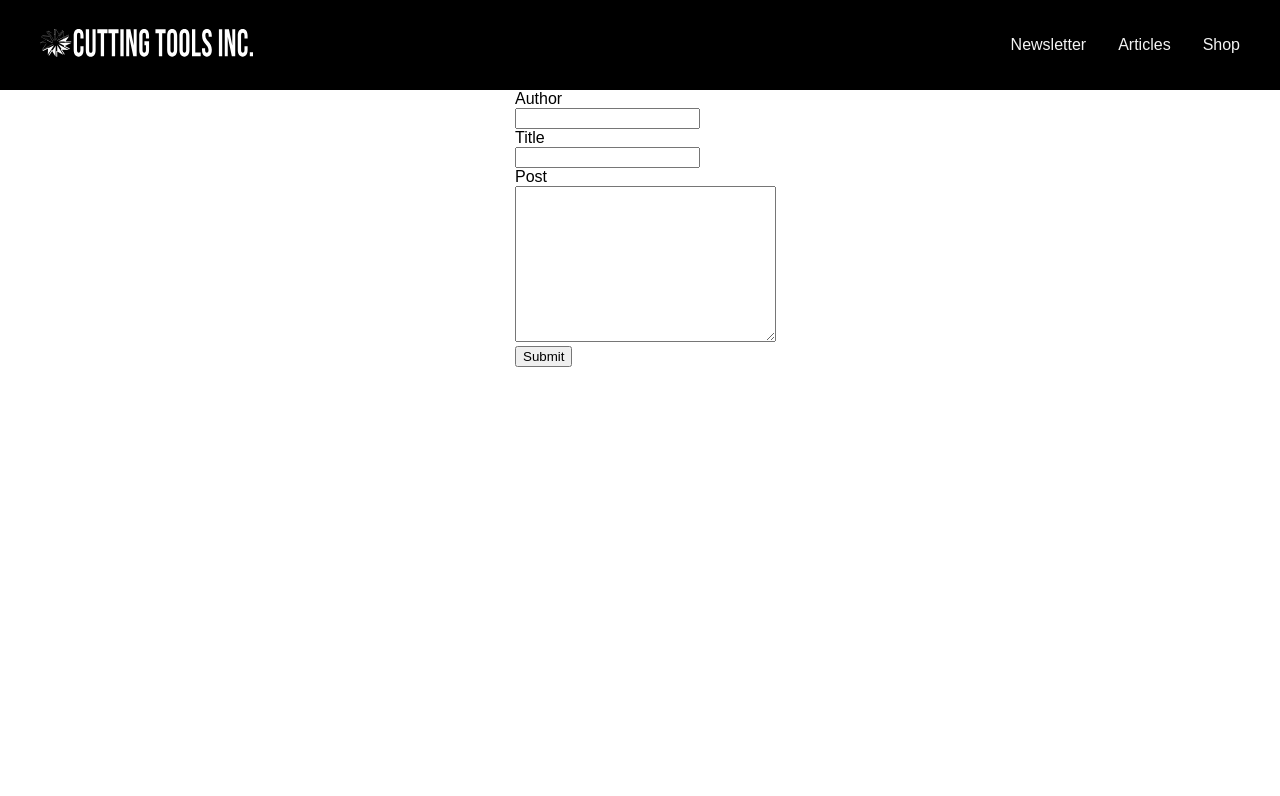
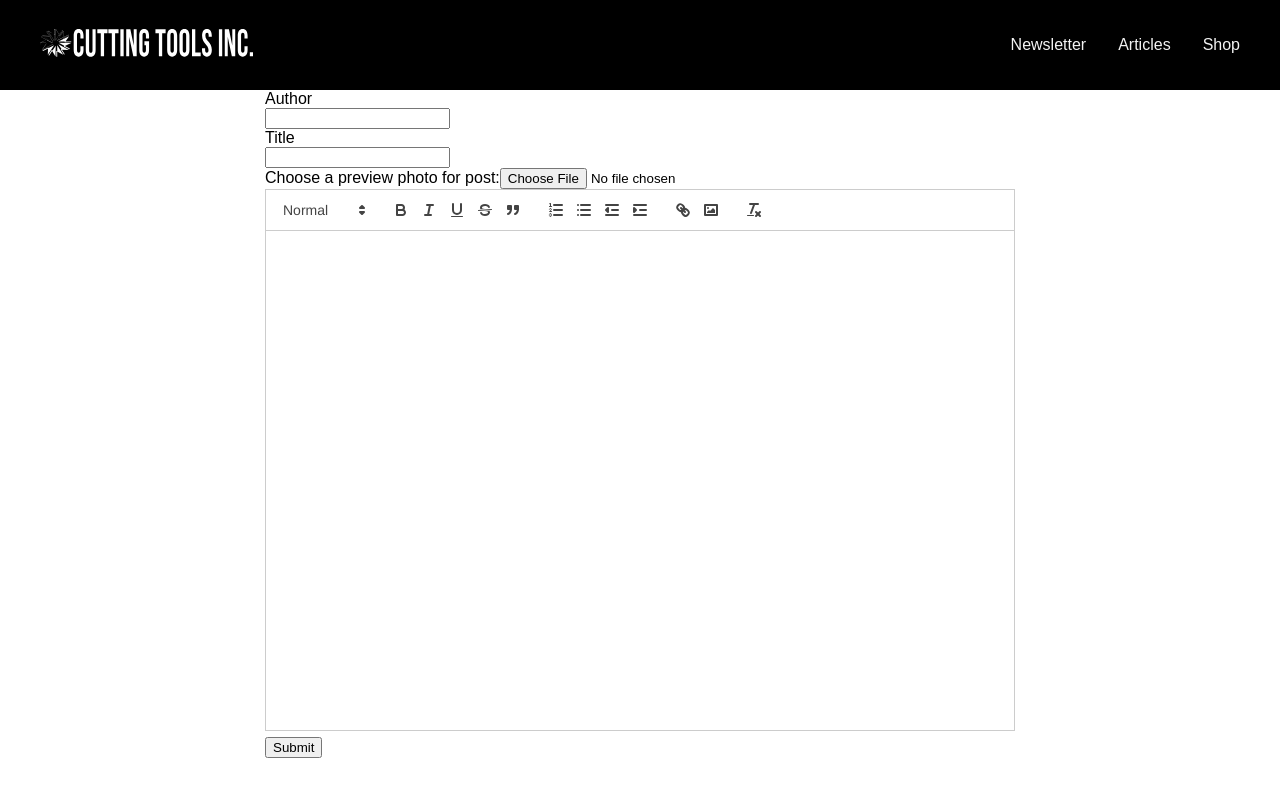
Before and after one commit to hobbs9458/cti_blog, a Next.js app: page /admin/post in a window 1280 px wide. Shown: the top 796 px of the page. Built offline with nearby package versions, Linux system fonts and the light colour scheme; a web font is replaced by a local one.

Commit message:
started implementing file uploads and quill on admin/post page

```diff
--- a/app/admin/post/page.jsx
+++ b/app/admin/post/page.jsx
@@ -4,32 +4,67 @@ import { useState } from 'react';
 
 import styles from './page.module.css';
 
+import Quill from '@/app/components/Quill';
+
 export default function Post() {
-  const [author, setAuthor] = useState('');
-  const [title, setTitle] = useState('');
-  const [post, setPost] = useState('');
+  const [quillValue, setQuillValue] = useState('');
+
+  const [formData, setFormData] = useState({
+    author: '',
+    title: '',
+    fileInput: null,
+  });
+
+  function handleInputChange(e) {
+    const { name, value, type, files } = e.target;
+
+    if (type === 'file') {
+      setFormData({
+        ...formData,
+        [name]: files[0],
+      });
+    } else {
+      setFormData({
+        ...formData,
+        [name]: value,
+      });
+    }
+  }
 
   async function handleSubmit(e) {
     e.preventDefault();
-    console.log('POSTING');
+
+    const formDataToSend = new FormData();
+
+    for (const key in formData) {
+      formDataToSend.append(key, formData[key]);
+    }
+
+    formDataToSend.append('quillValue', quillValue);
 
     const requestOptions = {
       method: 'POST',
-      headers: { 'Content-Type': 'application/json' },
-      body: JSON.stringify({
-        title,
-        author,
-        body: post,
-      }),
+      // body: JSON.stringify(formDataToSend),
+      body: formDataToSend,
     };
+
+    console.log('form DATA', formDataToSend);
 
     const res = await fetch('http://localhost:3000/api/post', requestOptions);
     const data = await res.json();
-    console.log(data);
+    console.log('DATA', data);
 
-    setAuthor('');
-    setTitle('');
-    setPost('');
+    setFormData((prevFormData) => {
+      const newFormData = { ...prevFormData };
+
+      for (const key in newFormData) {
+        newFormData[key] = '';
+      }
+
+      return newFormData;
+    });
+
+    setQuillValue(null);
   }
 
   return (
@@ -41,8 +76,8 @@ export default function Post() {
         type='text'
         name='author'
         id='author'
-        onChange={(e) => setAuthor(e.target.value)}
-        value={author}
+        onChange={handleInputChange}
+        value={formData.author}
       />
 
       <label htmlFor='title' className={styles.label}>
@@ -52,21 +87,22 @@ export default function Post() {
         type='text'
         name='title'
         id='title'
-        onChange={(e) => setTitle(e.target.value)}
-        value={title}
+        onChange={handleInputChange}
+        value={formData.title}
       />
 
-      <label htmlFor='post' className={styles.label}>
-        Post
-      </label>
-      <textarea
-        name='post'
-        id='post'
-        cols='30'
-        rows='10'
-        onChange={(e) => setPost(e.target.value)}
-        value={post}
-      ></textarea>
+      <br></br>
+
+      <label htmlFor='img-file-upload'>Choose a preview photo for post:</label>
+      <input
+        type='file'
+        id='img-file-upload'
+        name='img-file-upload'
+        accept='image/png, image/jpeg'
+        onChange={handleInputChange}
+      />
+
+      <Quill setQuillValue={setQuillValue} quillValue={quillValue} />
       <button>Submit</button>
     </form>
   );
--- a/app/admin/post/page.module.css
+++ b/app/admin/post/page.module.css
@@ -1,6 +1,6 @@
 .form {
   width: 90vw;
-  max-width: 250px;
+  max-width: 750px;
   margin: 0 auto;
 }
 
--- a/app/api/post/route.js
+++ b/app/api/post/route.js
@@ -8,7 +8,10 @@ export const dynamic = 'force-dynamic';
 export async function POST(request) {
   await dbConnect();
 
-  const blogPost = await request.json();
+  const blogPost = await request.formData();
+  console.log(blogPost);
+
+  // const blogPost = await request.json();
   const post = await Blog.create(blogPost);
 
   return NextResponse.json(post, {
--- /dev/null
+++ b/app/components/Quill.jsx
@@ -0,0 +1,52 @@
+// import ReactQuill from 'react-quill';
+import 'react-quill/dist/quill.snow.css';
+import styles from './Quill.module.css';
+import { useMemo } from 'react';
+import dynamic from 'next/dynamic';
+
+const modules = {
+  toolbar: [
+    [{ header: [1, 2, false] }],
+    ['bold', 'italic', 'underline', 'strike', 'blockquote'],
+    [
+      { list: 'ordered' },
+      { list: 'bullet' },
+      { indent: '-1' },
+      { indent: '+1' },
+    ],
+    ['link', 'image'],
+    ['clean'],
+  ],
+};
+
+const formats = [
+  'header',
+  'bold',
+  'italic',
+  'underline',
+  'strike',
+  'blockquote',
+  'list',
+  'bullet',
+  'indent',
+  'link',
+  'image',
+];
+
+export default function Quill({ quillValue, setQuillValue }) {
+  const ReactQuill = useMemo(
+    () => dynamic(() => import('react-quill'), { ssr: false }),
+    []
+  );
+
+  return (
+    <ReactQuill
+      className={styles.quill}
+      theme='snow'
+      modules={modules}
+      formats={formats}
+      value={quillValue}
+      onChange={setQuillValue}
+    />
+  );
+}
--- /dev/null
+++ b/app/components/Quill.module.css
@@ -0,0 +1,4 @@
+.quill {
+  height: 500px;
+  margin-bottom: 3rem;
+}
--- a/app/models/blogPost.js
+++ b/app/models/blogPost.js
@@ -8,6 +8,6 @@ const blogSchema = new Schema({
   date: { type: Date, default: Date.now() },
 });
 
-const Blog = mongoose.model('Blog', blogSchema);
+const Blog = mongoose.models.Blog || mongoose.model('Blog', blogSchema);
 
 export { Blog };
--- a/package.json
+++ b/package.json
@@ -12,7 +12,8 @@
     "mongoose": "^8.0.2",
     "next": "14.0.3",
     "react": "^18",
-    "react-dom": "^18"
+    "react-dom": "^18",
+    "react-quill": "^2.0.0"
   },
   "devDependencies": {
     "eslint": "^8",
```
Also changed, not shown: app/components/ArticlePreview.jsx (added, +11 -0 lines), app/components/ArticlePreview.module.css (added, +15 -0 lines), app/components/Articles.jsx (+3 -7 lines), 1 other file (tests, documents, lock files or other folders).
